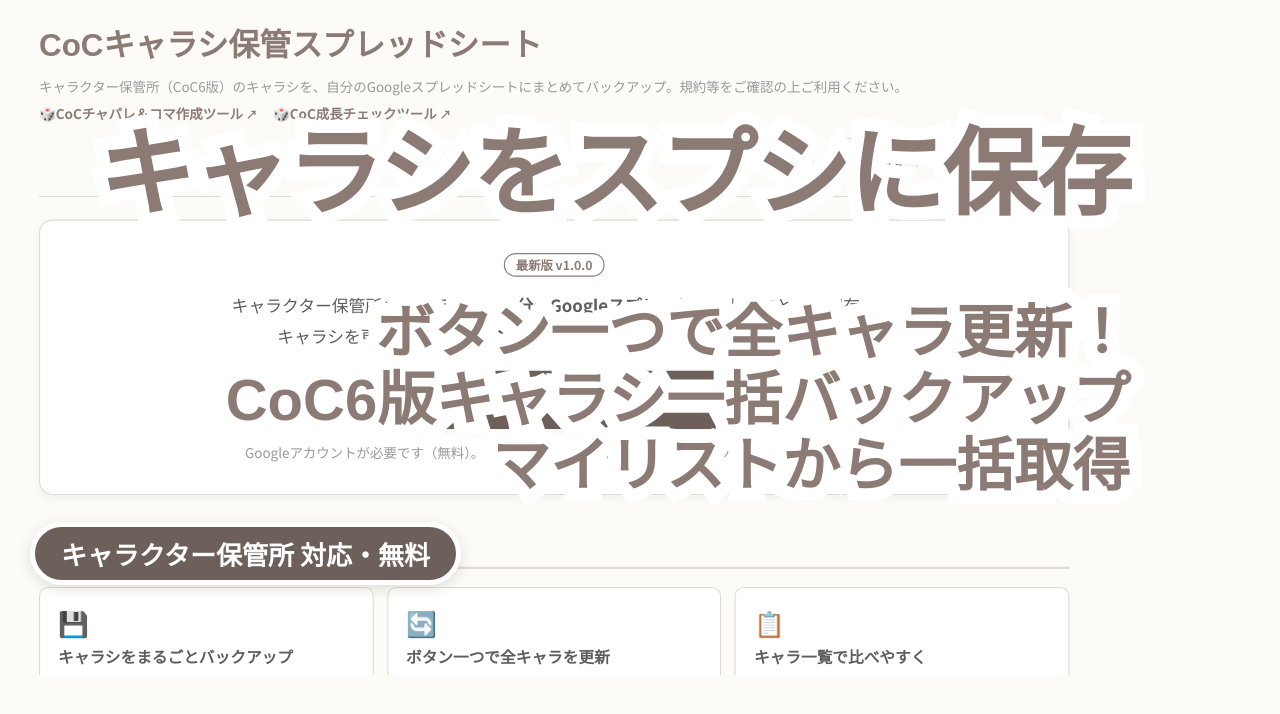
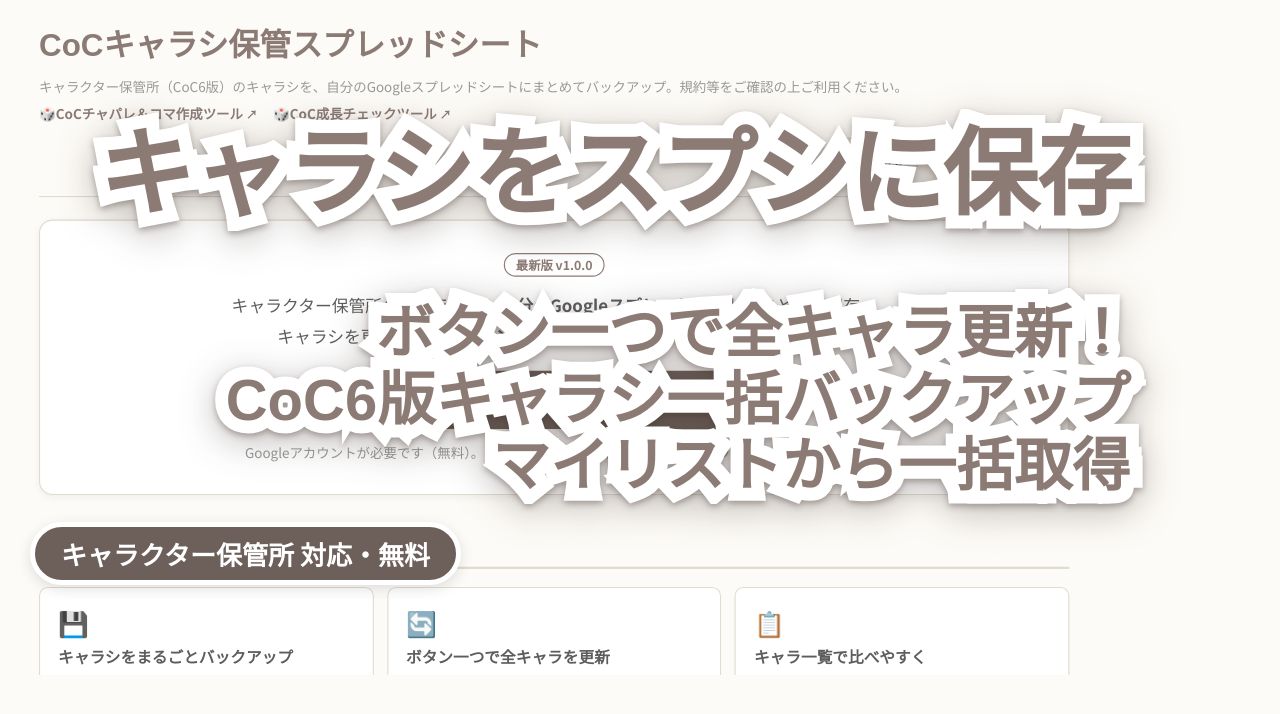
Before and after one commit to nununu-tatata/charasheet-backup, a website: page tools/x-images.html in a window 1280 px wide. Drawn offline with Linux system fonts and the light colour scheme; a web font is replaced by a local one.

Commit message:
X告知画像1枚目：文字に影を追加（変更前を1_before.pngとして保存）

```diff
--- a/tools/x-images.html
+++ b/tools/x-images.html
@@ -29,6 +29,7 @@
   .cover iframe { position: absolute; top: 0; left: -185px; width: 1320px; height: 900px; border: 0;
                   transform: scale(1.12); transform-origin: top left; }
   .cover .t { position: absolute; right: 70px; text-align: right; line-height: 1.15; color: var(--primary);
+              filter: drop-shadow(0 3px 3px rgba(60,45,40,.35)) drop-shadow(0 8px 18px rgba(60,45,40,.30));
               paint-order: stroke fill; -webkit-text-stroke: 26px #fff; white-space: nowrap; }
   .cover .big { top: 120px; font-size: 96px; letter-spacing: -2px; }
   .cover .sub { top: 300px; font-size: 58px; }
```
Also changed, not shown: tools/x-images/1.png, tools/x-images/1_before.png (added).
